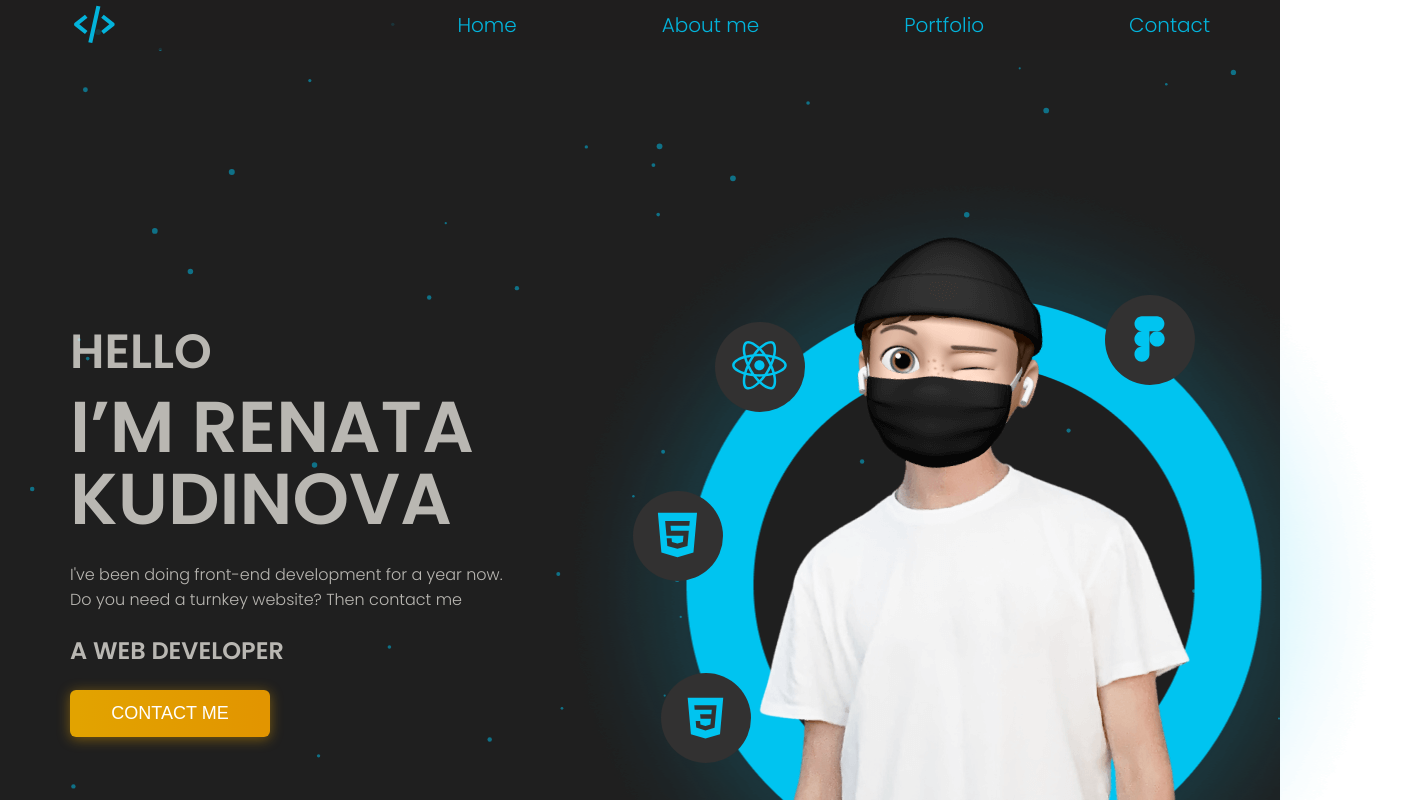
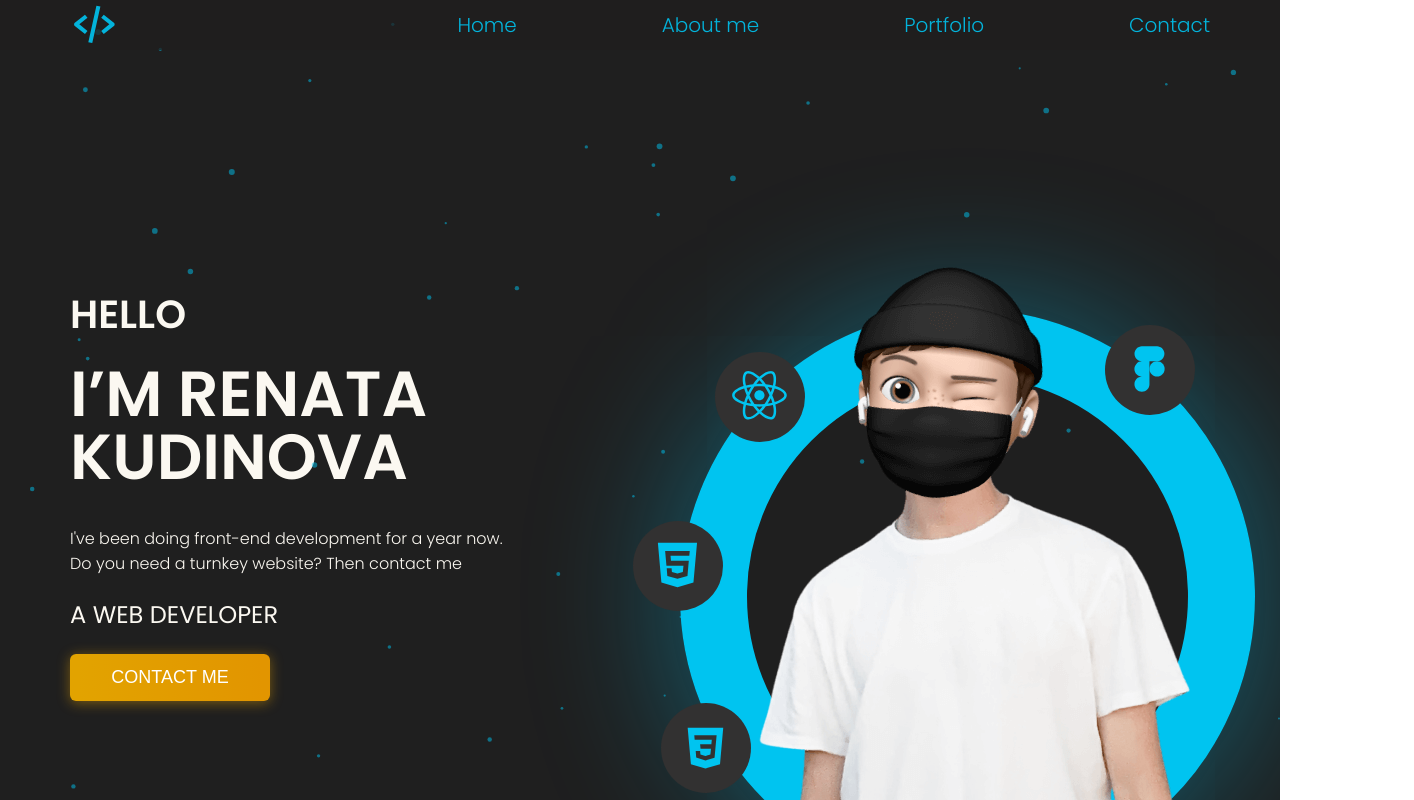
Before and after one commit to kdrenata/portfolio-project, a React (Vite) app: page / in a window 1280 px wide. Shown: the top 800 px of the page, 1414 px wide, since content can reach past the window. Built offline with nearby package versions, Linux system fonts and the light colour scheme.

Commit message:
adaptive fixed

```diff
--- a/src/components/circle/Circle.tsx
+++ b/src/components/circle/Circle.tsx
@@ -1,6 +1,7 @@
 import {Icon} from "../icon/Icon.tsx";
 import {FC} from "react";
 import styled from "styled-components";
+import {theme} from "../../styles/Theme.tsx";
 
 type PropsType = {
     src: string;
@@ -35,4 +36,9 @@ const StyledCircle: FC<PropsType> = styled.div`
     z-index: 2;
     border-radius: 50%;
     background: rgb(50,49,49);
+
+    @media ${theme.media.mobile} {
+        width: 50px;
+        height: 50px;
+    }
 `
--- /dev/null
+++ b/src/hooks/useResize.tsx
@@ -0,0 +1,24 @@
+import { useState, useEffect } from 'react';
+
+export const useResize = () => {
+    const [windowSize, setWindowSize] = useState({
+        width: window.innerWidth,
+        height: window.innerHeight,
+    });
+
+    useEffect(() => {
+        const handleResize = () => {
+            setWindowSize({
+                width: window.innerWidth,
+                height: window.innerHeight,
+            });
+        };
+
+        window.addEventListener('resize', handleResize);
+        return () => {
+            window.removeEventListener('resize', handleResize);
+        };
+    }, []);
+
+    return windowSize;
+};
--- a/src/layout/header/mobileMenu/MobileMenu.tsx
+++ b/src/layout/header/mobileMenu/MobileMenu.tsx
@@ -74,7 +74,7 @@ const BurgerButton = styled.button<{isOpen: boolean}>`
     height: 60px;
     z-index: 9999999;
     position: absolute;
-   /* right: -15px;*/
+    //right: -15px;
     top: 0;
     left: 68%;
 
@@ -109,7 +109,7 @@ const BurgerButton = styled.button<{isOpen: boolean}>`
             content: "";
             display: block;
             width: 24px;
-            height: 3px;
+            height: 5px;
             border-radius: 2px;
             background-color: ${theme.colors.accentBg};
             position: absolute;
--- a/src/layout/sections/main/Main.tsx
+++ b/src/layout/sections/main/Main.tsx
@@ -6,8 +6,14 @@ import {Container} from "../../../components/Container.tsx";
 import {theme} from "../../../styles/Theme.tsx";
 
 import {Circle} from "../../../components/circle/Circle.tsx";
+import {font} from "../../../styles/Common.tsx";
+import {useResize} from "../../../hooks/useResize.tsx";
 
 export const Main = () => {
+    const windowSize = useResize();
+    const mobileSize = 567;
+    const tabletSize = 768;
+
     return (
         <StyledMain>
             <Container>
@@ -20,13 +26,15 @@ export const Main = () => {
                         <StyledBtn>contact me</StyledBtn>
                     </WrapperBlock>
                     <WrapperImage>
-                        <Avatar src={photo} alt=''/>
+                        <WrapperAvatar>
+                            <Avatar src={photo} alt=''/>
+                        </WrapperAvatar>
                         <MainEllipse src={ellipse} alt=''/>
 
-                        <Circle src={'reactGray'} top={'18%' } left={'9%'}/>
-                        <Circle src={'htmlGray'} top={'43%' } left={'-4%'}/>
-                        <Circle src={'cssGray'} top={'70%' } left={'0.5%'}/>
-                        <Circle src={'figmaGray'} top={'14%' } right={'15%'}/>
+                        <Circle src={'reactGray'} top={windowSize.width > mobileSize ? '18%' : '9%'} left={'9%'} />
+                        <Circle src={'htmlGray'} top={windowSize.width > mobileSize ? '43%' : '35%'} left={windowSize.width > mobileSize ? '-4%' : '-1%'}/>
+                        <Circle src={'cssGray'} top={windowSize.width > mobileSize ? '70%' : '59%'} left={windowSize.width > mobileSize ? '0.5%' : '4%'}/>
+                        <Circle src={'figmaGray'} top={windowSize.width > mobileSize ? '14%' : '2%' } right={windowSize.width > mobileSize ? '15%' : '8%'}/>
                     </WrapperImage>
                 </FlexWrapper>
             </Container>
@@ -39,9 +47,17 @@ const StyledMain = styled.section`
     background-color: ${theme.colors.secondaryBg};
     display: flex;
     justify-content: space-between;
+
+    ${FlexWrapper} {
+        @media ${theme.media.mobile} {
+            justify-content: center;
+            align-items: center;
+            height: 100%;
+        }
+    }
 `
 const WrapperBlock = styled.div`
-    margin-top: 200px;
+    margin-top: 100px;
     max-width: 448px;
     display: flex;
     flex-direction: column;
@@ -49,46 +65,90 @@ const WrapperBlock = styled.div`
     gap: 27px;
     //border: 1px solid red;
 
+
 `
 const Text = styled.span`
+    ${font({weight: 600, Fmax: 48, Fmin: 27})}
     text-transform: uppercase;
-    font-size: 48px;
-    font-weight: 600;
+    //font-size: 48px;
+    //font-weight: 600;
     line-height: 0.5;
-    opacity: 0.7;
+    //opacity: 0.8;
 `
 const Name = styled.span`
+    ${font({family: "'Poppins', sans-serif", weight: 700, Fmax: 72, Fmin: 52})}
+    //font-family: 'Poppins', sans-serif;
+    //font-size: 72px;
+    //font-weight: 700;
+    margin: 10px 0;
+    //letter-spacing: 0.05em;
     display: flex;
-    font-size: 72px;
-    font-weight: 700;
     line-height: 1;
     text-transform: uppercase;
-    opacity: 0.7;
+    //opacity: 0.8;
+
+    @media ${theme.media.mobile} {
+        margin: 12px 0 12px;
+    }
 `
 const StyledText = styled.p`
-    min-width: 430px;
     font-size: 16px;
     font-weight: 300;
     line-height: normal;
     display: flex;
     flex-direction: column;
     justify-content: center;
-    opacity: 0.7;
+    //opacity: 0.8;
 `
 const MainTitle = styled.h1`
+    ${font({weight: 400, Fmax: 27, Fmin: 20})}
+    //font-weight: 400;
+    //font-size: 27px;
     text-transform: uppercase;
     line-height: 1;
-    opacity: 0.7;
+    //opacity: 0.8;
 `
 
 const WrapperImage = styled.div`
     width: 632px;
     height: 676px;
+    margin-top: 30px;
     bottom: -100px;
     align-self: flex-end;
     position: relative;
     left: 80px;
     //border: 1px solid red;
+
+    @media ${theme.media.mobile} {
+        width: 346px;
+        height: 363px;
+        left: auto;
+    }
+`
+const WrapperAvatar = styled.div`
+    &::after {
+        content: "";
+        display: inline-block;
+        width: 575px;
+        height: 575px;
+        position: absolute;
+        top: 79px;
+        right: 35px;
+        //border-radius: 50%;
+        border-radius: 575px;
+        border: 67px solid #00C4F0;
+        box-shadow: 0 0 152px 0 rgba(0, 196, 240, 0.42);
+
+        @media ${theme.media.mobile} {
+            width: 315px;
+            height: 315px;
+            border-radius: 315px;
+            border: 40px solid #00C4F0;
+            top: 0;
+            right: 0;
+        }
+
+    }
 `
 
 const Avatar = styled.img`
@@ -102,8 +162,10 @@ const Avatar = styled.img`
     z-index: 1;
 
     @media ${theme.media.mobile} {
+        width: 255px;
+        height: 363px;
+    }
 
-    }
 `
 const MainEllipse = styled.img`
     object-fit: cover;
@@ -111,6 +173,8 @@ const MainEllipse = styled.img`
     top: 57%;
     left: 50%;
     transform: translate(-50%, -50%);
+    display: none;
+
 `
 const StyledBtn = styled.button`
     width: 200px;
--- a/src/layout/sections/portfolio/Portfolio.tsx
+++ b/src/layout/sections/portfolio/Portfolio.tsx
@@ -49,6 +49,13 @@ const WrapperButton = styled.div`
     display: flex;
     justify-content: space-between;
     width: 100%;
+
+    @media ${theme.media.mobile} {
+        top: auto;
+        justify-content: center;
+        column-gap: 50px;
+        bottom: -6%;
+    }
 `
 const Btn = styled.button`
     display: flex;
--- a/src/layout/sections/portfolio/work/Work.tsx
+++ b/src/layout/sections/portfolio/work/Work.tsx
@@ -33,9 +33,15 @@ const StyledWork = styled.div`
     box-shadow: 0px 4px 6px 1px rgb(30, 30, 30);
     border-radius: 29px;
     width: 970px;
-    height: 600px;
+    min-height: 600px;
     margin: 50px;
     display: flex;
+
+    @media ${theme.media.tablet} {
+        flex-wrap: wrap;
+        justify-content: center;
+    }
+
 
 `
 const Image = styled.img`
--- a/src/layout/sections/profile/Profile.tsx
+++ b/src/layout/sections/profile/Profile.tsx
@@ -4,10 +4,15 @@ import styledTwo from '../../../assets/images/photo2.webp';
 import styledTree from '../../../assets/images/photo3_1.webp';
 import {FlexWrapper} from "../../../components/FlexWrapper.tsx";
 import {Container} from "../../../components/Container.tsx";
+import {theme} from "../../../styles/Theme.tsx";
+import {useResize} from "../../../hooks/useResize.tsx";
 
 
 
 export const Profile = () => {
+    const windowSize = useResize();
+    const tabletSize = 768;
+
     return (
         <StyledProfile id={'profile'}>
             <Container>
@@ -18,7 +23,7 @@ export const Profile = () => {
                                 <StyledOne src={styledOne} alt=''/>
                             </BorderPhoto>
 
-                            <BorderPhoto right={'35px'} bottom={'-43px'}>
+                            <BorderPhoto right={'35px'} bottom={windowSize.width > tabletSize ? '-43px' : '0'} top={windowSize.width > tabletSize ? '0' : '-25px'}>
                                 <StyledTwo src={styledTwo} alt=''/>
                             </BorderPhoto>
                         </StyledLeft>
@@ -52,6 +57,11 @@ const ProfileWrapper = styled.div`
     display: flex;
     position: relative;
     right: -5%;
+
+    @media ${theme.media.tablet} {
+        flex-direction: column-reverse;
+        right: 0;
+    }
 `
 const StyledLeft = styled.div`
     display: flex;
@@ -73,6 +83,10 @@ const StyledLeft = styled.div`
         border-radius: 792px;
         border: 89px solid #E4E4E4;
         box-shadow: 0 4px 70px 0 rgba(255, 255, 255, 0.25);
+
+        @media ${theme.media.tablet} {
+            display: none;
+        }
     }
 
 `
@@ -96,6 +110,18 @@ const StyledCenter = styled.div`
         border-radius: 356px;
         border: 34px solid #E2A200;
         box-shadow: 0 4px 70px 0 rgba(226, 162, 0, 0.25);
+
+        @media ${theme.media.tablet} {
+            top: 117%;
+            right: 47px;
+        }
+
+        @media ${theme.media.mobile} {
+            top: 105%;
+            //bottom: -32%;
+            right: -22%;
+        }
+
     }
 `
 const StyledRight = styled.div`
@@ -118,18 +144,30 @@ const StyledRight = styled.div`
         border-radius: 486px;
         border: 55px solid #00C4F0;
         box-shadow: 0 4px 70px 0 rgba(0, 193, 236, 0.25);
+
+        @media ${theme.media.tablet} {
+            display: none;
+        }
     }
 `
-const BorderPhoto = styled.div<{right?: string, left?: string, bottom?: string }>`
+const BorderPhoto = styled.div<{right?: string, left?: string, bottom?: string, top?: string }>`
     right: ${props => props.right || 'auto'};
     left: ${props => props.left || 'auto'};
     bottom: ${props => props.bottom || 'auto'};
+    top: ${props => props.top || 'auto'};
     padding: 29px;
     border-radius: 14px;
     background-color: #2C2C2C;
     box-shadow: 1px 4px 6px 5px #2C2C2C;
     position: relative;
     z-index: 3;
+
+    @media ${theme.media.tablet} {
+        //display: none;
+        &:first-of-type {
+            display: none;
+        }
+    }
 `
 
 const SectionTitle = styled.h2`
@@ -155,12 +193,20 @@ const StyledText = styled.p`
     font-size: 17px;
     position: relative;
     z-index: 1;
+
+    @media ${theme.media.tablet} {
+        min-height: auto;
+    }
 `
 const StyledOne= styled.img`
     width: 272px;
     height: 320px;
     object-fit: cover;
     box-shadow: 0 0 0 6px #686868;
+
+    @media ${theme.media.tablet} {
+        display: none;
+    }
 
 `
 const StyledTwo = styled.img`
@@ -169,6 +215,8 @@ const StyledTwo = styled.img`
     object-fit: cover;
     box-shadow: 0 0 0 6px #686868;
 
+
+
 `
 const StyledTree = styled.img`
     width: 287px;
@@ -176,4 +224,8 @@ const StyledTree = styled.img`
     object-fit: cover;
     box-shadow: 0 0 0 6px #686868;
 
+    @media ${theme.media.tablet} {
+        display: none;
+    }
+
 `
--- a/src/layout/sections/skills/Skills.tsx
+++ b/src/layout/sections/skills/Skills.tsx
@@ -31,4 +31,11 @@ const StyledSkills = styled.section`
     color: ${theme.colors.accentBg};
     position: relative;
 
+    ${FlexWrapper} {
+        @media ${theme.media.tablet} {
+            justify-content: center;
+            column-gap: 50px;
+        }
+    }
+
 `
--- /dev/null
+++ b/src/styles/Common.tsx
@@ -0,0 +1,20 @@
+import {theme} from "./Theme.tsx";
+
+type FontPropsType = {
+    family?: string
+    weight?: number
+    color?: string
+    lineHeight?: number
+    Fmin?: number
+    Fmax?: number
+}
+
+
+export const font = ({family, weight, color, lineHeight, Fmin, Fmax}: FontPropsType) => `
+    font-family: ${family || 'Poppins'};
+    font-weight: ${weight || 400};
+    color: ${color || theme.colors.font};
+    lineHeight: ${lineHeight || 1.2};
+    font-size: calc( (100vw - 375px)/(1920 - 375) * (${Fmax} - ${Fmin}) + ${Fmin}px );
+
+`
--- a/src/styles/Global.styled.tsx
+++ b/src/styles/Global.styled.tsx
@@ -36,6 +36,11 @@ export const GlobalStyle = createGlobalStyle`
 
     section {
         padding: 100px 0;
+        overflow: hidden;
+
+        @media ${theme.media.mobile} {
+            padding: 80px 0;
+        }
     }
 
     section:nth-of-type(odd) {
```
